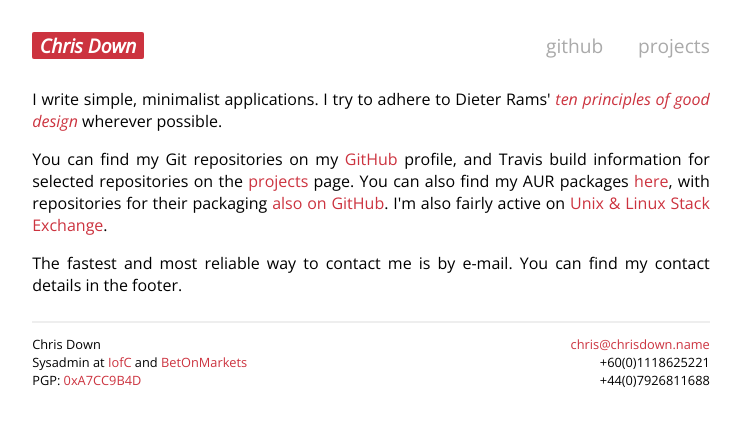
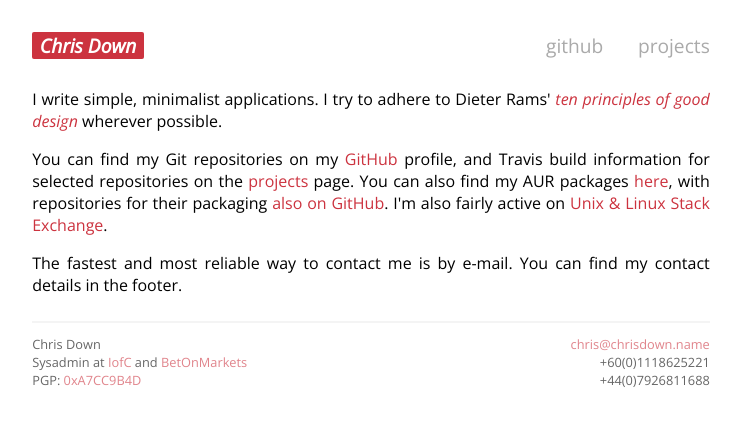
Before and after one commit to cdown/chrisdown.name, a Jekyll site: the page built from index.html, in a window 1280 px wide. Shown: the top 426 px of the page, without its empty margins (269-1010 px from the left). Built offline with Jekyll 4.4.1, drawn with Linux system fonts in a browser that asks for light colours.

Commit message:
Change opacity for footer on hover

```diff
--- a/css/style.css
+++ b/css/style.css
@@ -99,6 +99,12 @@ footer {
     overflow: hidden;
     font-size: 0.8em;
     line-height: 1.4;
+    opacity:0.6;
+    transition: opacity 100ms ease-in;
+}
+
+footer:hover {
+    opacity:1;
 }
 
 footer div.info {
```
